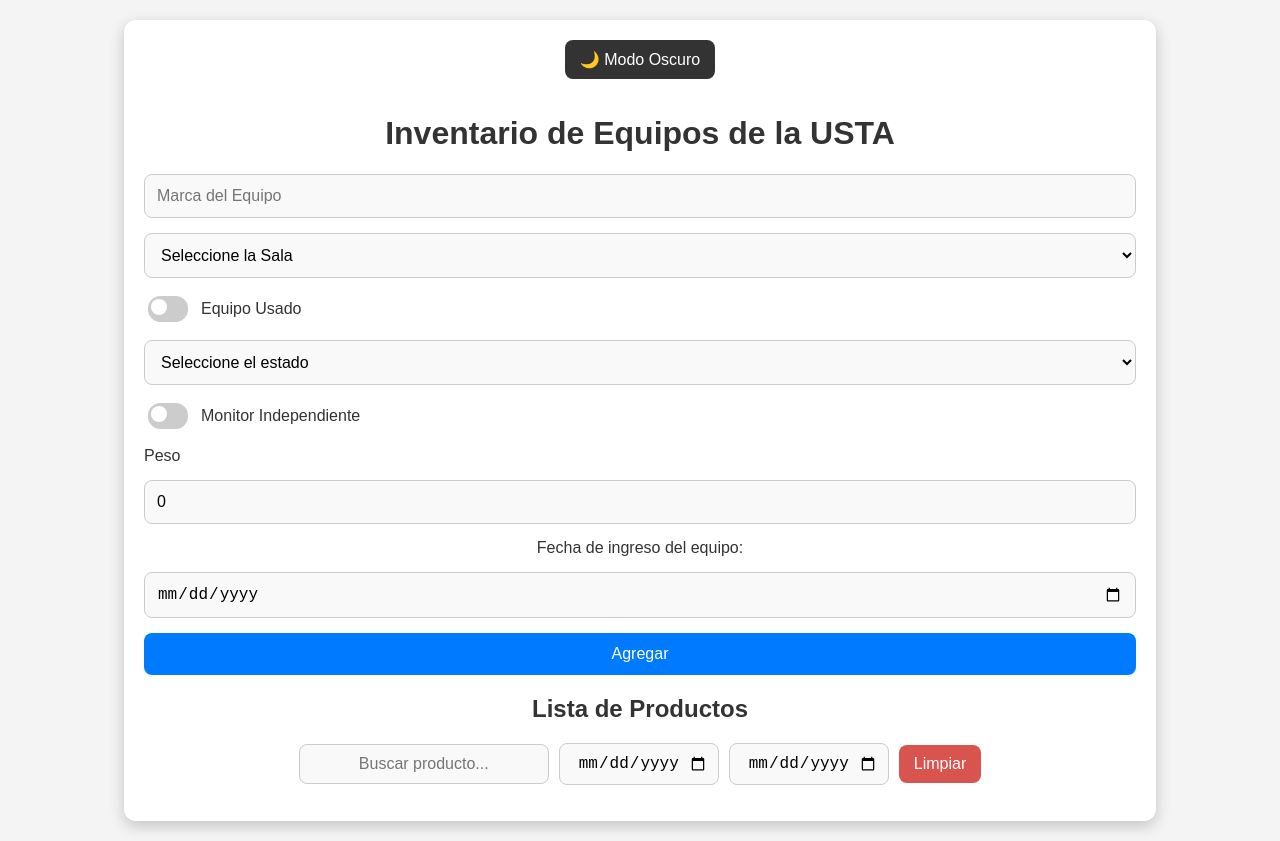
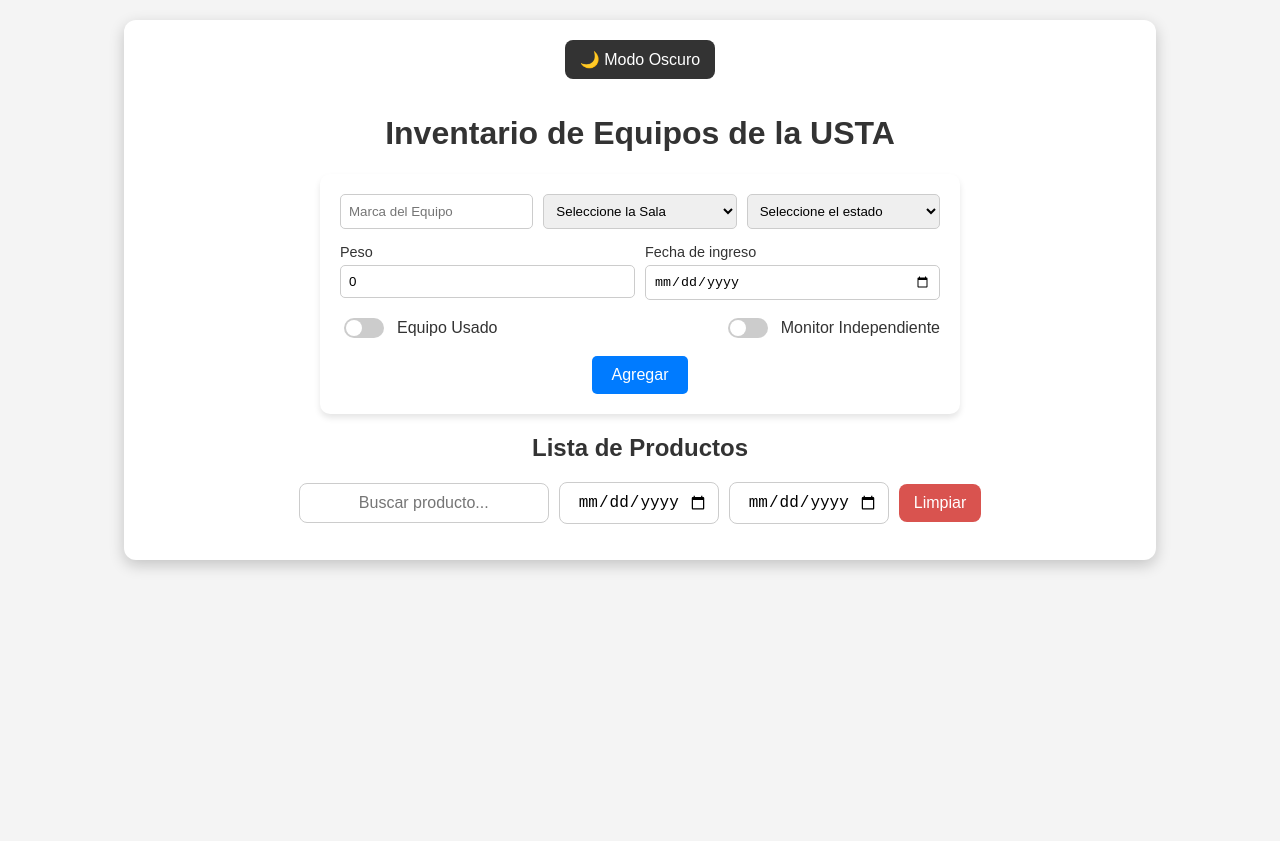
Before and after one commit to Porquezi/mi-app, a React (Create React App) app: page / in a window 1280 px wide. After the commit the page ends 800 px from the top, so only its background shows below. Built offline with nearby package versions, Linux system fonts and the light colour scheme.

Commit message:
Cambios en html y css

```diff
--- a/src/App.jsx
+++ b/src/App.jsx
@@ -43,7 +43,8 @@
   };
 
   const toggleTheme = () => { // Función que cambia el tema de la aplicación
-    const newTheme = theme === "light" ? "dark" : theme === "dark" ? "blue" : "light"; // Cambia el tema actual al siguiente en el ciclo (light -> dark -> blue -> light)
+    const newTheme = theme === "light" ? "dark" : theme === "dark" ? "blue" :
+    theme === "blue" ? "yellow": theme === "yellow" ? "pink" : "light"; // Cambia el tema actual al siguiente en el ciclo (light -> dark -> blue -> light)
     document.body.classList.remove(theme);
     document.body.classList.add(newTheme);
     setTheme(newTheme);
@@ -53,7 +54,8 @@
   return ( // Renderiza el formulario y la lista de productos
     <div className="container">
       <button className="theme-toggle" onClick={toggleTheme}>
-        {theme === "light" ? "🌙 Modo Oscuro" : theme === "dark" ? "🔵 Modo Azul" : "☀ Modo Claro"}
+        {theme === "light" ? "🌙 Modo Oscuro" : theme === "dark" ? "🔵 Modo Azul" : theme === "blue" ? "📁 Modo Amarillo" :
+        theme === "yellow" ? "🦩 Modo Rosado" : "☀ Modo Claro"}
       </button>
       <h1>Inventario de Equipos de la USTA</h1>
       <ProductForm onAdd={addProduct} />
--- a/src/components/ProductForm.jsx
+++ b/src/components/ProductForm.jsx
@@ -34,14 +34,22 @@
   };
 
   return (
-    <form onSubmit={handleSubmit}>
+    <form onSubmit={handleSubmit} className="form-container">
+
+  {/* Primera fila: Marca, Sala y Estado */}
+  <div className="form-row">
     <input
       type="text"
       placeholder="Marca del Equipo"
       value={product}
       onChange={(e) => setProduct(e.target.value)}
+      className="input-field"
     />
-      <select value={category} onChange={(e) => setCategory(e.target.value)}>
+    <select
+      value={category}
+      onChange={(e) => setCategory(e.target.value)}
+      className="input-field"
+    >
       <option value="">Seleccione la Sala</option>
       <optgroup label="Edificio Giordano">
         <option value="Sala 1E">Sala 1E</option>
@@ -52,56 +60,69 @@
         <option value="Sala 2F">Sala 2F</option>
       </optgroup>
     </select>
+    <select
+      value={state}
+      onChange={(e) => setState(e.target.value)}
+      className="input-field"
+    >
+      <option value="">Seleccione el estado</option>
+      <option value="Activo">Activo</option>
+      <option value="Inactivo">Inactivo</option>
+      <option value="Mantenimiento">Mantenimiento</option>
+    </select>
+  </div>
 
-      {/* Checkbox para estado del equipo */}
-      <label class="checkbox-container">
+  {/* Segunda fila: Peso y Fecha */}
+  <div className="form-row">
+    <div className="input-group">
+      <label className="input-label">Peso</label>
+      <input
+        type="number"
+        placeholder="Peso del Equipo"
+        value={weight}
+        onChange={(e) => setWeight(e.target.value)}
+        className="input-field"
+      />
+    </div>
+    <div className="input-group">
+      <label className="input-label">Fecha de ingreso</label>
+      <input
+        type="date"
+        value={entryDate}
+        onChange={(e) => setEntryDate(e.target.value)}
+        max={new Date().toISOString().split("T")[0]}
+        required
+        className="input-field"
+      />
+    </div>
+  </div>
+
+  {/* Checkboxes en línea */}
+  <div className="checkbox-row">
+    <label className="checkbox-container">
       <input
         type="checkbox"
-          id="estado-equipo"
         checked={isUsed}
         onChange={() => setIsUsed(!isUsed)}
       />
       Equipo Usado
     </label>
-
-      <select value={state} onChange={(e) => setState(e.target.value)}>
-        <option value="">Seleccione el estado</option>
-        <option value="Activo">Activo</option>
-        <option value="Inactivo">Inactivo</option>
-        <option value="Mantenimiento">Mantenimiento</option>
-      </select>
-
-      <label class="checkbox-container">
+    <label className="checkbox-container">
       <input
         type="checkbox"
-          id="estado-equipo"
         checked={independentmonitor}
         onChange={() => setIndependentmonitor(!independentmonitor)}
       />
       Monitor Independiente
     </label>
+  </div>
 
-      <label class="text-left">
-        Peso
-      </label>
-      <input
-          type="number"
-          placeholder="Peso del Equipo"
-          value={weight}
-          onChange={(e) => setWeight(e.target.value)}
-        />
+  {/* Botón */}
+  <div className="button-container">
+    <button type="submit" className="submit-button">Agregar</button>
+  </div>
+</form>
 
-<label>Fecha de ingreso del equipo:</label>
-      <input
-        type="date"
-        value={entryDate}
-        onChange={(e) => setEntryDate(e.target.value)}
-        max={new Date().toISOString().split("T")[0]} // Restringe fechas futuras
-        required
-      />
-
-      <button type="submit">Agregar</button>
-    </form>
   );
 };
 
--- a/src/index.css
+++ b/src/index.css
@@ -1,6 +1,6 @@
 /* Estilos generales */
 body {
-  font-family: 'Arial', sans-serif;
+  font-family: "Arial", sans-serif;
   background-color: #f4f4f4;
   color: #333;
   margin: 0;
@@ -31,11 +31,11 @@
   transition: background 0.3s ease, transform 0.2s ease;
 }
 
-.theme-toggle:hover { /* Efecto hover  para el botón modo claro*/
+.theme-toggle:hover {
+  /* Efecto hover  para el botón modo claro*/
   background: #555;
   transform: scale(1.05);
 }
-
 
 /* Modo oscuro */
 .dark {
@@ -53,6 +53,15 @@
   color: #fff;
 }
 
+.dark .form-container {
+  max-width: 600px;
+  margin: 0 auto;
+  padding: 20px;
+  background: #2c2c2c;
+  box-shadow: 0 5px 15px rgba(255, 255, 255, 0.1);
+  border-radius: 10px;
+  text-align: center;
+}
 
 /* Modo azul */
 .blue {
@@ -60,49 +69,181 @@
   color: #fff; /* Color de texto */
 }
 
-.blue .container { /* Contenedor */
+.blue .container {
+  /* Contenedor */
   background: #619af5; /* Fondo */
   box-shadow: 0 5px 15px rgba(255, 255, 255, 0.2); /* Sombra */
 }
 
-.blue .theme-toggle { /* Botón de cambio de tema */
-  background: #fff; /* Fondo */
+.blue .theme-toggle {
+  /* Botón de cambio de tema */
+  background: #ffdd00; /* Fondo */
   color: #2563eb; /* Texto */
 }
 
+.blue .form-container {
+  max-width: 600px;
+  margin: 0 auto;
+  padding: 20px;
+  background: #619af5;
+  box-shadow: 0 5px 15px rgba(255, 255, 255, 0.2);
+  border-radius: 10px;
+  text-align: center;
+}
+
+/* Modo Amarillo */
+.yellow {
+  background-color: #ffdd00; /* Color de fondo */
+  color: #000000; /* Color de texto */
+}
+
+.yellow .container {
+  /* Contenedor */
+  background: #fcff36; /* Fondo */
+  box-shadow: 0 5px 15px rgba(255, 255, 255, 0.2); /* Sombra */
+  border: 1px solid #000000;
+}
+
+.yellow .theme-toggle {
+  /* Botón de cambio de tema */
+  background: #ff83c9; /* Fondo */
+  color: #fafd35; /* Texto */
+}
+
+.yellow .form-container {
+  max-width: 600px;
+  margin: 0 auto;
+  padding: 20px;
+  background: #f9fc59;;
+  box-shadow: 0 5px 15px rgba(255, 255, 255, 0.2);
+  border-radius: 10px;
+  text-align: center;
+  border: 1px solid #000000;
+}
+
+.pink {
+  background-color: #ff83c9; /* Color de fondo */
+  color: #000000; /* Color de texto */
+}
+
+.pink .container {
+  /* Contenedor */
+  background: #ff9dd4c6; /* Fondo */
+  box-shadow: 0 5px 15px rgba(255, 255, 255, 0.2); /* Sombra */
+  border: 1px solid #000000;
+}
+
+.pink .theme-toggle {
+  /* Botón de cambio de tema */
+  background: #ffffff; /* Fondo */
+  color: #fa0fb7; /* Texto */
+}
+
+.pink .form-container {
+  max-width: 600px;
+  margin: 0 auto;
+  padding: 20px;
+  background: #ff8dcec6;;
+  box-shadow: 0 5px 15px rgba(255, 255, 255, 0.2);
+  border-radius: 10px;
+  text-align: center;
+  border: 1px solid #000000;
+}
+
+.form-container {
+  max-width: 600px;
+  margin: 0 auto;
+  padding: 20px;
+  background: white;
+  box-shadow: 0 4px 6px rgba(0, 0, 0, 0.1);
+  border-radius: 10px;
+  text-align: center;
+}
+
+.form-title {
+  font-size: 1.5rem;
+  font-weight: bold;
+  margin-bottom: 15px;
+}
+
+.form-row {
+  display: flex;
+  justify-content: space-between;
+  gap: 10px;
+  margin-bottom: 15px;
+}
+
+.input-group {
+  flex: 1;
+}
+
+.input-label {
+  display: block;
+  font-size: 0.9rem;
+  margin-bottom: 5px;
+  text-align: left;
+}
+
+.input-field {
+  width: 100%;
+  padding: 8px;
+  border: 1px solid #ccc;
+  border-radius: 5px;
+}
+
+.checkbox-row {
+  display: flex;
+  justify-content: space-between;
+  margin-bottom: 15px;
+}
+
+.checkbox-label {
+  display: flex;
+  align-items: center;
+  gap: 5px;
+  font-size: 1rem;
+}
+
+.button-container {
+  text-align: center;
+}
+
+.submit-button {
+  background-color: #007bff;
+  color: white;
+  padding: 10px 20px;
+  border: none;
+  border-radius: 5px;
+  font-size: 1rem;
+  cursor: pointer;
+  transition: background 0.3s;
+}
+
+.submit-button:hover {
+  background-color: #0056b3;
+}
 
 
-/* Formulario de creación */
-form {
-  display: flex;
-  flex-direction: column;
-  gap: 15px;
-  margin-bottom: 20px;
-}
-
-input, select { /* Estilos para los inputs y selects del formulario */
-  width: 100%;
-  padding: 12px;
-  border: 1px solid #ccc;
-  border-radius: 8px;
-  font-size: 16px;
-  background: #f9f9f9;
-  transition: 0.3s ease;
-}
-
-input:focus, select:focus { /* Efecto focus para los inputs y selects */
+input:focus,
+select:focus {
+  /* Efecto focus para los inputs y selects */
   border-color: #007bff;
   box-shadow: 0 0 8px rgba(0, 123, 255, 0.5);
   outline: none;
 }
 
-.dark input, .dark select { /* Modo oscuro para el select del formulario */
+
+
+.dark input,
+.dark select {
+  /* Modo oscuro para el select del formulario */
   background: #333;
   border-color: #666;
   color: white; /* Texto */
 }
 
-button { /* Estilos para el botón del formulario */
+button {
+  /* Estilos para el botón del formulario */
   background: #007bff;
   color: white;
   border: none;
@@ -113,7 +254,8 @@
   transition: background 0.3s ease, transform 0.2s ease;
 }
 
-button:hover { /* Efecto hover para el botón del formulario */
+button:hover {
+  /* Efecto hover para el botón del formulario */
   background: #0056b3;
   transform: scale(1.01); /* Efecto de escala */
 }
@@ -124,7 +266,8 @@
   padding: 0;
 }
 
-.product-item { /* Estilos para los elementos de la lista de productos */
+.product-item {
+  /* Estilos para los elementos de la lista de productos */
   display: flex;
   justify-content: space-between;
   align-items: center;
@@ -136,28 +279,47 @@
   transition: transform 0.2s ease;
 }
 
-.product-item:hover { /* Efecto hover para los elementos de la lista de productos */
+.product-item:hover {
+  /* Efecto hover para los elementos de la lista de productos */
   transform: scale(1.02);
 }
 
-.dark .product-item { /* Modo oscuro para la lista de productos */
+.dark .product-item {
+  /* Modo oscuro para la lista de productos */
   background: #3a3a3a;
   box-shadow: 0 2px 5px rgba(255, 255, 255, 0.1);
 }
 
-.blue .product-item { /* Modo azul para la lista de productos */
+.blue .product-item {
+  /* Modo azul para la lista de productos */
   background: #3f598f;
   box-shadow: 0 2px 5px rgba(255, 255, 255, 0.1);
 }
 
+.yellow .product-item {
+  /* Modo azul para la lista de productos */
+  background: hsl(52, 100%, 50%);
+  box-shadow: 0 2px 5px rgba(255, 255, 255, 0.1);
+  border: 1px solid #000000;
+}
 
+.pink .product-item {
+  /* Modo azul para la lista de productos */
+  background: #ff83c9;
+  box-shadow: 0 2px 5px rgba(255, 255, 255, 0.1);
+  border: 1px solid #000000;
+}
 /* Botones de acción */
 .button-group {
   display: flex;
   gap: 10px;
 }
 
-.edit-btn, .delete-btn, .save-btn, .cancel-btn { /* Estilos para los botones de acción */
+.edit-btn,
+.delete-btn,
+.save-btn,
+.cancel-btn {
+  /* Estilos para los botones de acción */
   padding: 10px 15px;
   font-size: 14px;
   border-radius: 6px;
@@ -165,42 +327,64 @@
   transition: 0.3s ease, transform 0.2s ease;
 }
 
-.edit-btn { /* Estilos para el botón de editar */
+.edit-btn {
+  /* Estilos para el botón de editar */
   background: #ffc107;
   color: black;
 }
 
-.edit-btn:hover { /* Efecto hover para el botón de editar */
+.edit-btn:hover {
+  /* Efecto hover para el botón de editar */
   background: #e0a800;
   transform: scale(1.05);
 }
 
-.delete-btn { /* Estilos para el botón de eliminar */
+.yellow .edit-btn {
+  /* Estilos para el botón de editar */
+  background: #ffc107;
+  color: black;
+  border: 1px solid #000000;
+}
+
+.yellow .edit-btn:hover {
+  /* Efecto hover para el botón de editar */
+  background: #e0a800;
+  transform: scale(1.05);
+  border: 1px solid #000000;
+}
+
+.delete-btn {
+  /* Estilos para el botón de eliminar */
   background: #dc3545;
   color: white;
 }
 
-.delete-btn:hover { /* Efecto hover para el botón de eliminar */
+.delete-btn:hover {
+  /* Efecto hover para el botón de eliminar */
   background: #c82333;
   transform: scale(1.05);
 }
 
-.save-btn { /* Estilos para el botón de guardar */
+.save-btn {
+  /* Estilos para el botón de guardar */
   background: #28a745;
   color: white;
 }
 
-.save-btn:hover { /* Efecto hover para el botón de guardar */
+.save-btn:hover {
+  /* Efecto hover para el botón de guardar */
   background: #218838;
   transform: scale(1.05);
 }
 
-.cancel-btn { /* Estilos para el botón de cancelar */
+.cancel-btn {
+  /* Estilos para el botón de cancelar */
   background: #6c757d;
   color: white;
 }
 
-.cancel-btn:hover { /* Efecto hover para el botón de cancelar */
+.cancel-btn:hover {
+  /* Efecto hover para el botón de cancelar */
   background: #5a6268;
   transform: scale(1.05);
 }
@@ -212,32 +396,53 @@
   gap: 8px;
 }
 
-.product-content input, .product-content select { /* Estilos para los inputs y selects de la lista de productos */
+.product-content input,
+.product-content select {
+  /* Estilos para los inputs y selects de la lista de productos */
   padding: 10px;
   font-size: 14px;
   border: 1px solid #ccc;
   border-radius: 6px;
 }
 
-.dark .product-content input, .dark .product-content select {  /* Modo oscuro  para la lista de productos */
+.dark .product-content input,
+.dark .product-content select {
+  /* Modo oscuro  para la lista de productos */
   background: #444; /* Fondo */
   border-color: #666; /* Borde */
   color: white; /* Texto */
 }
 
-.blue .product-content input, .blue .product-content select {  /* Modo azul  para la lista de productos */
+.blue .product-content input,
+.blue .product-content select {
+  /* Modo azul  para la lista de productos */
   background: #72abe9; /* Fondo */
   border-color: #aec5f8; /* Borde */
   color: white; /* Texto */
 }
 
+.yellow .product-content input,
+.yellow .product-content select {
+  /* Modo azul  para la lista de productos */
+  background: #fbff0d; /* Fondo */
+  border-color: #e79a02; /* Borde */
+  color: rgb(0, 0, 0); /* Texto */
+}
 
-input { /* Estilos para los inputs */
+.pink .product-content input,
+.pink .product-content select {
+  /* Modo azul  para la lista de productos */
+  background: #ff99d3; /* Fondo */
+  border-color: #ff0090; /* Borde */
+  color: rgb(0, 0, 0); /* Texto */
+}
+
+input {
+  /* Estilos para los inputs */
   width: 100%; /* Asegura que el input se ajuste al contenedor */
   max-width: 100%; /* Evita que se desborde */
   box-sizing: border-box; /* Incluye padding y border en el ancho total */
 }
-
 
 /* Estilos para el checkbox del estado del equipo */
 .checkbox-container {
@@ -248,7 +453,8 @@
   font-size: 16px;
 }
 
-.checkbox-container input[type="checkbox"] { /* Estilos para el checkbox */
+.checkbox-container input[type="checkbox"] {
+  /* Estilos para el checkbox */
   appearance: none;
   width: 40px;
   height: 20px;
@@ -259,7 +465,8 @@
   cursor: pointer;
 }
 
-.checkbox-container input[type="checkbox"]::before { /* Estilos para el before del checkbox */
+.checkbox-container input[type="checkbox"]::before {
+  /* Estilos para el before del checkbox */
   content: "";
   position: absolute;
   width: 16px;
@@ -271,11 +478,13 @@
   transition: transform 0.3s ease;
 }
 
-.checkbox-container input[type="checkbox"]:checked { /* Estilos para el checkbox checked */
+.checkbox-container input[type="checkbox"]:checked {
+  /* Estilos para el checkbox checked */
   background: #28a745;
 }
 
-.checkbox-container input[type="checkbox"]:checked::before { /* Estilos para el before del checkbox checked */
+.checkbox-container input[type="checkbox"]:checked::before {
+  /* Estilos para el before del checkbox checked */
   transform: translateX(20px);
 }
 
@@ -292,20 +501,51 @@
   background: #ddd;
 }
 
-
 /* Modo azul */
-.blue .checkbox-container input[type="checkbox"] { /* Modo azul para el checkbox */
+.blue .checkbox-container input[type="checkbox"] {
+  /* Modo azul para el checkbox */
   background: #666666;
 }
 
-.blue .checkbox-container input[type="checkbox"]:checked { /* Modo azul para el checkbox checked*/
+.blue .checkbox-container input[type="checkbox"]:checked {
+  /* Modo azul para el checkbox checked*/
   background: #174ab8;
 }
 
-.blue .checkbox-container input[type="checkbox"]::before { /* Modo azul para el checkbox before */
+.blue .checkbox-container input[type="checkbox"]::before {
+  /* Modo azul para el checkbox before */
   background: #ddd;
 }
 
+.yellow .checkbox-container input[type="checkbox"] {
+  /* Modo azul para el checkbox */
+  background: #ccc;
+}
+
+.yellow .checkbox-container input[type="checkbox"]:checked {
+  /* Modo azul para el checkbox checked*/
+  background: #ffdd00;
+}
+
+.yellow .checkbox-container input[type="checkbox"]::before {
+  /* Modo azul para el checkbox before */
+  background: #ffffff;
+}
+
+.pink .checkbox-container input[type="checkbox"] {
+  /* Modo azul para el checkbox */
+  background: #ccc;
+}
+
+.pink .checkbox-container input[type="checkbox"]:checked {
+  /* Modo azul para el checkbox checked*/
+  background: #f955d5;
+}
+
+.pink .checkbox-container input[type="checkbox"]::before {
+  /* Modo azul para el checkbox before */
+  background: #ffffff;
+}
 
 /* Contenedor de filtros: alineado al centro */
 .filter-container {
@@ -348,11 +588,7 @@
   font-size: 16px;
 }
 
-.clear-btn:hover { /* Efecto hover para el botón de limpiar */
+.clear-btn:hover {
+  /* Efecto hover para el botón de limpiar */
   background-color: #610c09;
 }
-
-.text-left {
-  text-align: left;
-  margin-bottom: 0.5px;
-}
```
Lines whose indentation alone changed are shown as unchanged.
